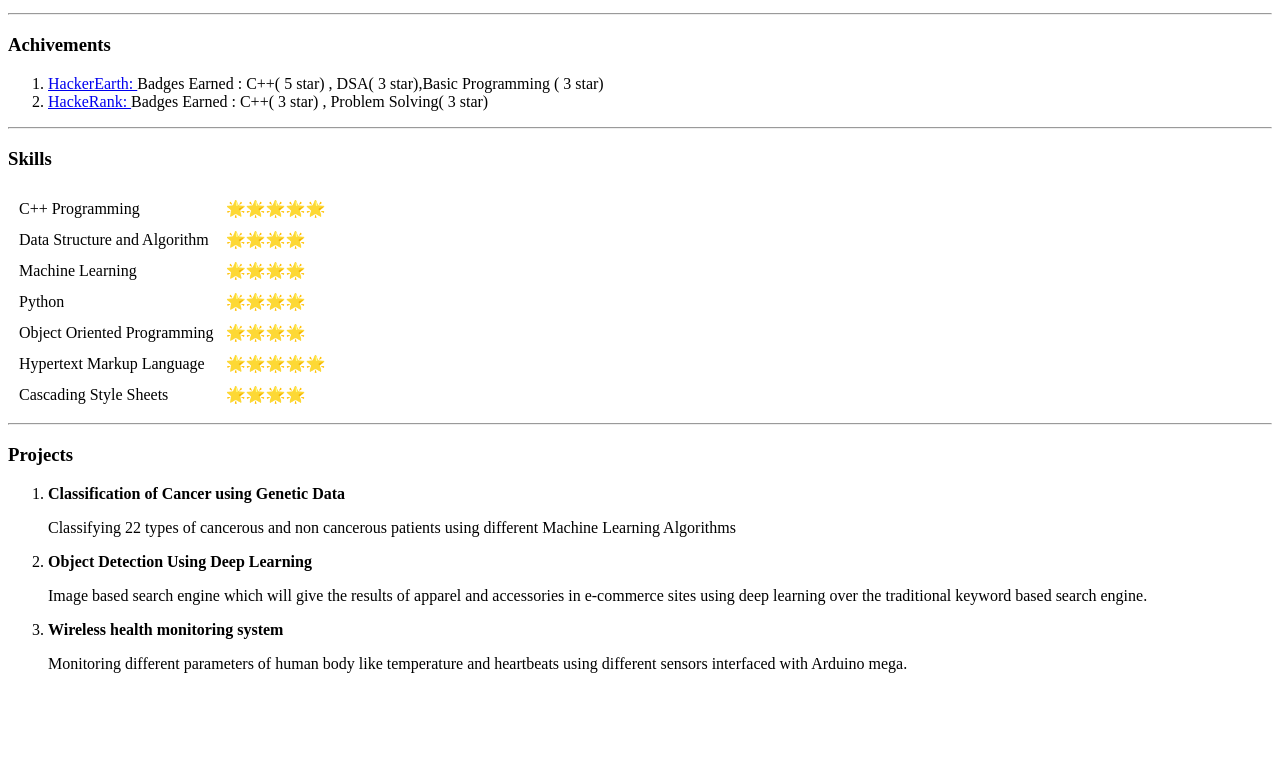
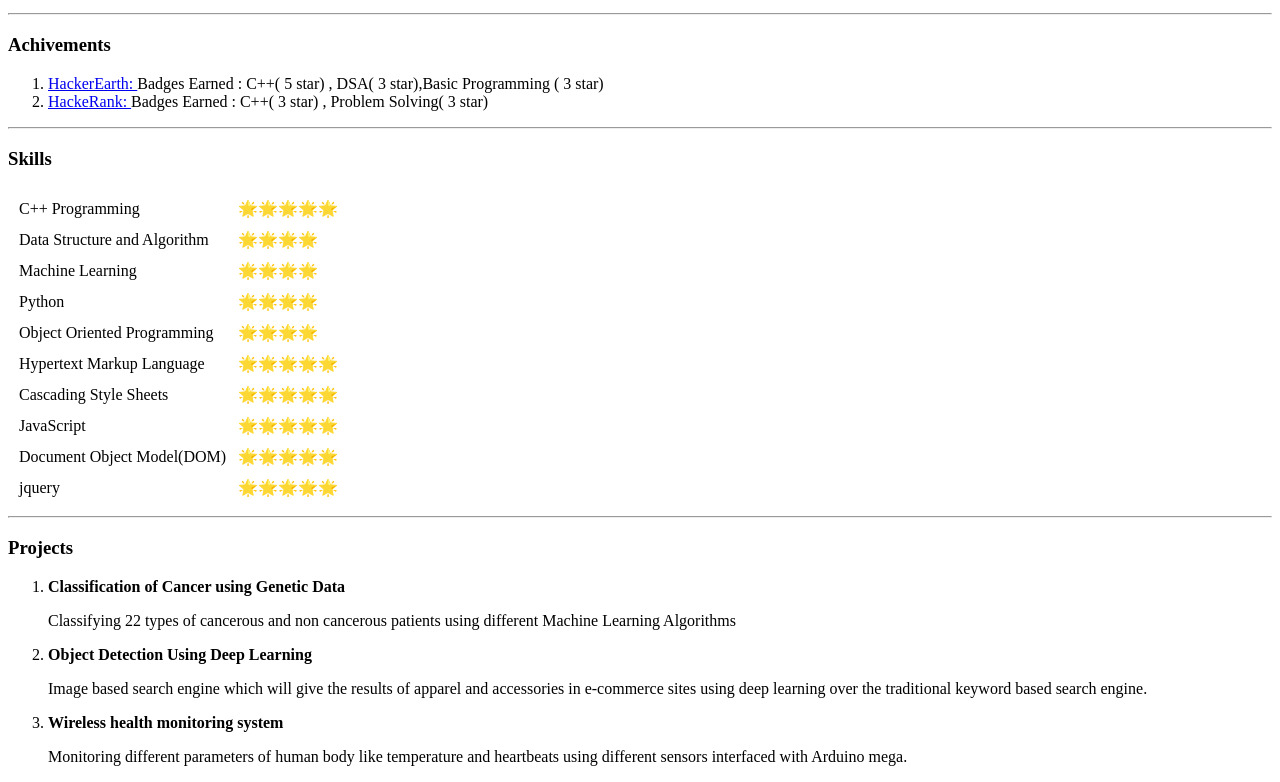
Before and after one commit to i-am-anagha-dhumkekar/Resume, a plain HTML site: page index.html in a window 1280 px wide. Shown: the part 552-1334 px from the top of the page. Before the commit the page ends 1241 px from the top, so only its background shows below. Drawn offline with Linux system fonts and the light colour scheme.

Commit message:
Update index.html

```diff
--- a/index.html
+++ b/index.html
@@ -83,7 +83,19 @@
     </tr>
     <tr>
       <td>Cascading Style Sheets</td>
-      <td>🌟🌟🌟🌟</td>
+      <td>🌟🌟🌟🌟🌟</td>
+    </tr>
+    <tr>
+      <td>JavaScript</td>
+      <td>🌟🌟🌟🌟🌟</td>
+    </tr>
+    <tr>
+      <td>Document Object Model(DOM)</td>
+      <td>🌟🌟🌟🌟🌟</td>
+    </tr>
+    <tr>
+      <td>jquery</td>
+      <td>🌟🌟🌟🌟🌟</td>
     </tr>
   </table>
   <hr>
```
